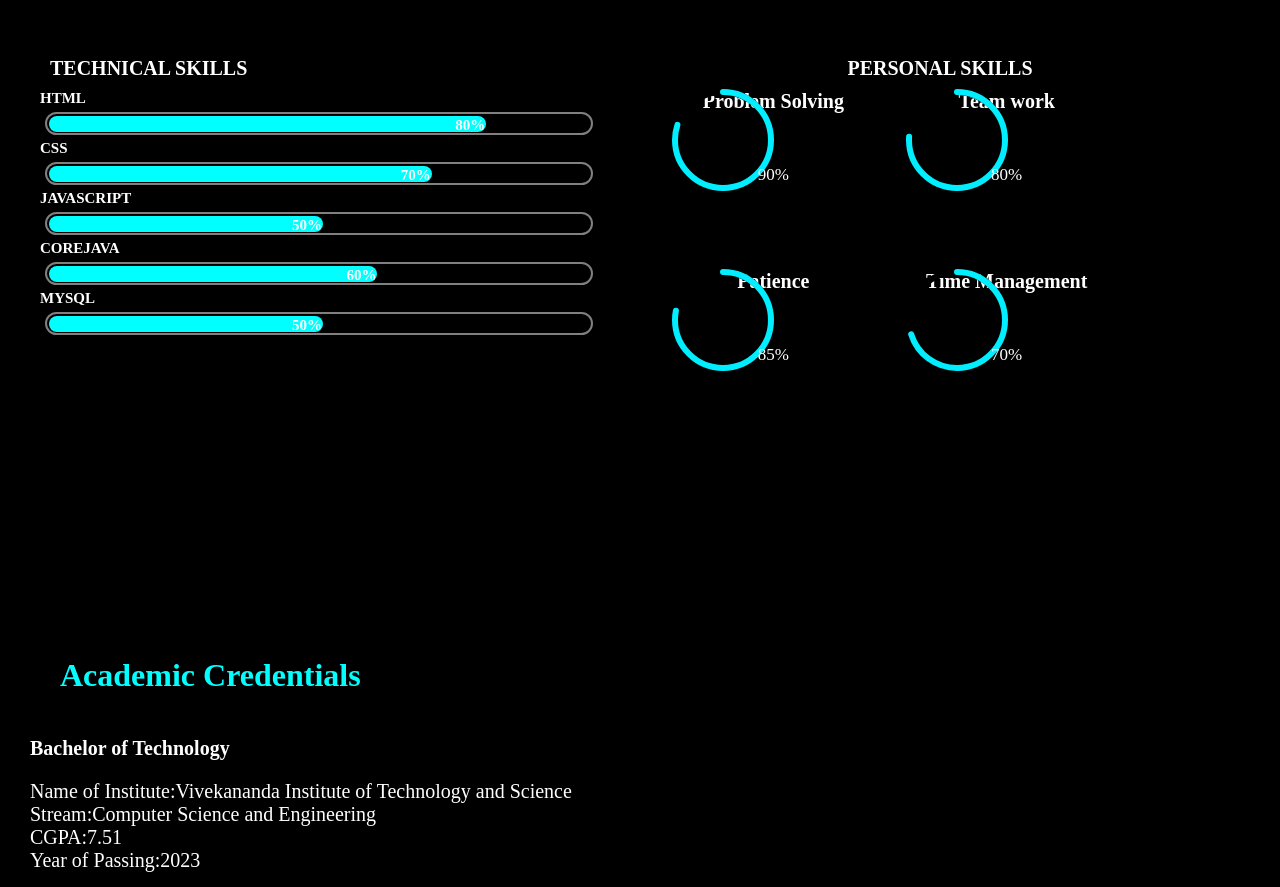
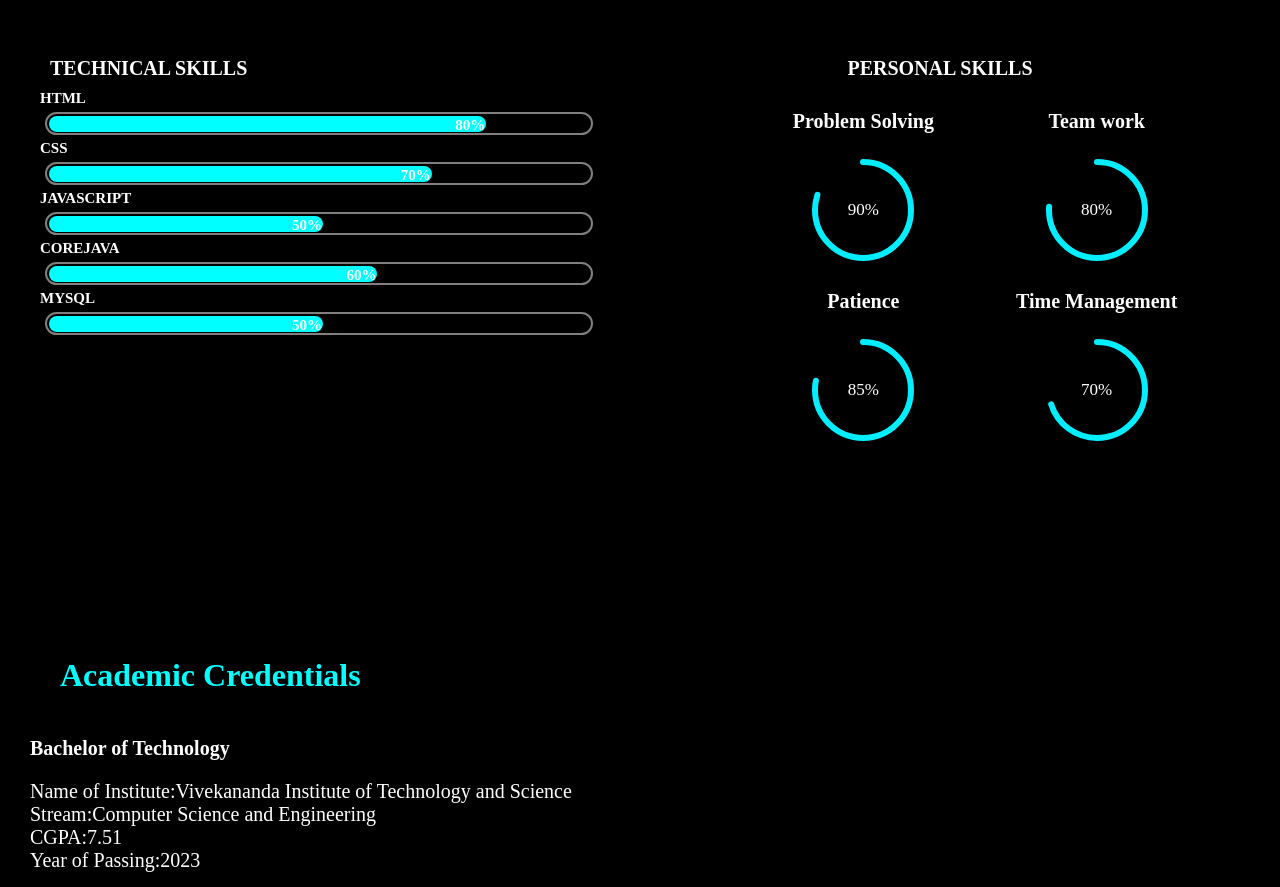
Before and after one commit to Divya1311-del/Divya.github.io, a plain HTML site: page index.html in a window 1280 px wide. Shown: the part 1473-2360 px from the top of the page. Drawn offline with Linux system fonts and the light colour scheme.

Commit message:
Update style.css

```diff
--- a/style.css
+++ b/style.css
@@ -390,6 +390,10 @@ p{
     animation: progress 3s normal linear;
     text-align:right;
 }
+.tech-section{
+	margin:20px;
+	padding:0px;
+}
 @keyframes progress{
         0%{
             width:0%;
@@ -411,7 +415,8 @@ p{
     display: flex;
     flex-wrap: wrap;
     justify-content: space-evenly;
-    align-items: flex-start;
+    align-items: center;
+    margin: 20px 0px 0px 90px;
 }
 .radial-bars .radial-bar{
     width:200px;
@@ -421,8 +426,8 @@ p{
 }
 .radial-bars .radial-bar svg{
     position:absolute;
-    top:50px;
-    left:50px;
+    top:100px;
+    left:100px;
     transform:translate(-50%,-50%) rotate(-90deg);
     width:120px;
     height:160px;
@@ -476,8 +481,8 @@ p{
 }
 .radial-bar .percentage{
     position:absolute;
-    top:50%;
-    left:50%;
+    top:100px;
+    left:100px;
     transform: translate(-50%,-50%);
     font-size:17px;
     font-weight: 500;
```
